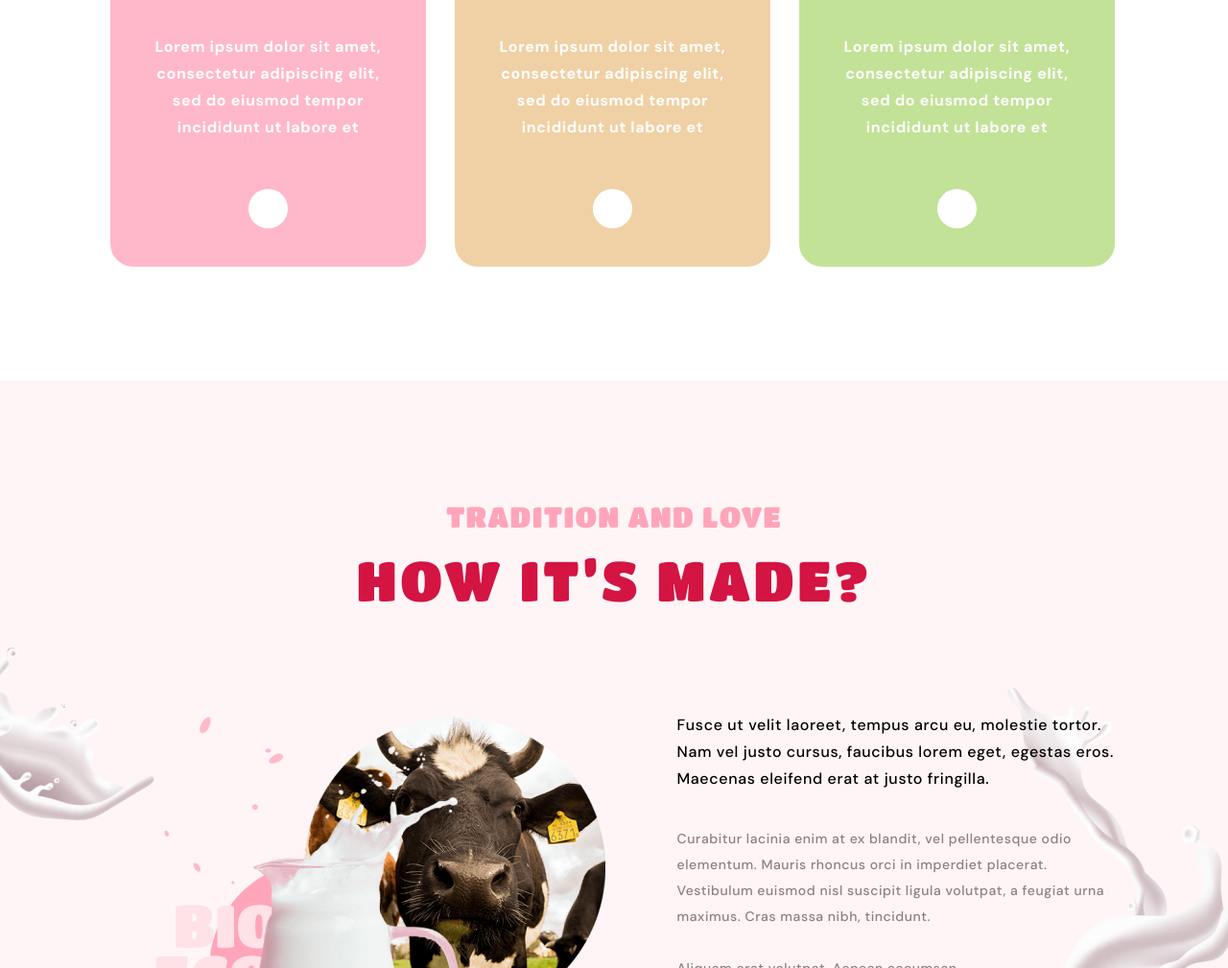
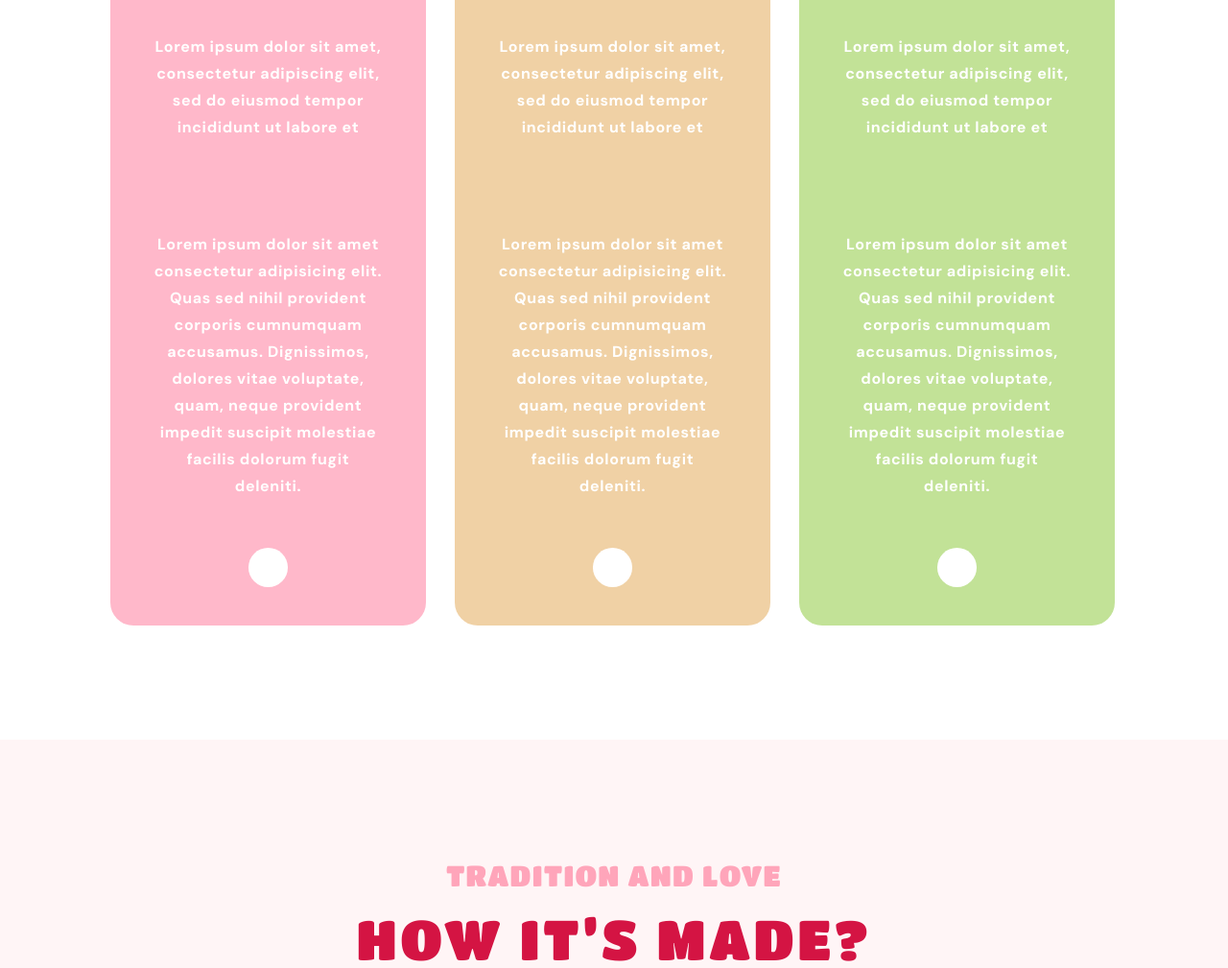
Before and after one commit to TetianaDoroshko/Ice-cream, a website built with Parcel: page src/index.html in a window 1280 px wide. Shown: the part 876-1885 px from the top of the page at 96% size. Built offline with nearby package versions, Linux system fonts and the light colour scheme; files whose address does not match are found by name.

Commit message:
Update products.html

```diff
--- a/src/partials/products.html
+++ b/src/partials/products.html
@@ -7,7 +7,7 @@
       <h3 class="products-card__title">ice cream</h3>
       <p class="products-card__content">Lorem ipsum dolor sit amet, consectetur adipiscing elit, sed do eiusmod tempor incididunt ut labore et</p>
       <input type="checkbox" id="read-icecream" hidden />
-      <p class="extra-text products-card__content">Lorem ipsum dolor sit amet consectetur adipisicing elit. Quas sed nihil provident corporis cumnumquam accusamus. Dignissimos, dolores vitae voluptate, quam, neque provident impedit suscipit molestiae facilis
+      <p class="prod-icecream products-card__content">Lorem ipsum dolor sit amet consectetur adipisicing elit. Quas sed nihil provident corporis cumnumquam accusamus. Dignissimos, dolores vitae voluptate, quam, neque provident impedit suscipit molestiae facilis
         dolorum fugit deleniti.</p>
         <label for="read-icecream" class="read-icecream">
           <svg class="products_read-more" width="12" height="12" >
@@ -18,7 +18,7 @@
       <h3 class="products-card__title">ice coffee</h3>
       <p class="products-card__content">Lorem ipsum dolor sit amet, consectetur adipiscing elit, sed do eiusmod tempor incididunt ut labore et</p>
       <input type="checkbox" id="read-icecoffee" hidden />
-      <p class="extra-text products-card__content">Lorem ipsum dolor sit amet consectetur adipisicing elit. Quas sed nihil
+      <p class="prod-icecoffee products-card__content">Lorem ipsum dolor sit amet consectetur adipisicing elit. Quas sed nihil
         provident corporis cumnumquam accusamus. Dignissimos, dolores vitae voluptate, quam, neque provident impedit suscipit
         molestiae facilis
         dolorum fugit deleniti.</p>
@@ -31,7 +31,7 @@
       <h3 class="products-card__title">milkshakes</h3>
       <p class="products-card__content">Lorem ipsum dolor sit amet, consectetur adipiscing elit, sed do eiusmod tempor incididunt ut labore et</p>
       <input type="checkbox" id="read-milkshakes" hidden />
-      <p class="extra-text products-card__content">Lorem ipsum dolor sit amet consectetur adipisicing elit. Quas sed nihil
+      <p class="prod-milkshakes products-card__content">Lorem ipsum dolor sit amet consectetur adipisicing elit. Quas sed nihil
         provident corporis cumnumquam accusamus. Dignissimos, dolores vitae voluptate, quam, neque provident impedit suscipit
         molestiae facilis
         dolorum fugit deleniti.</p>
```
